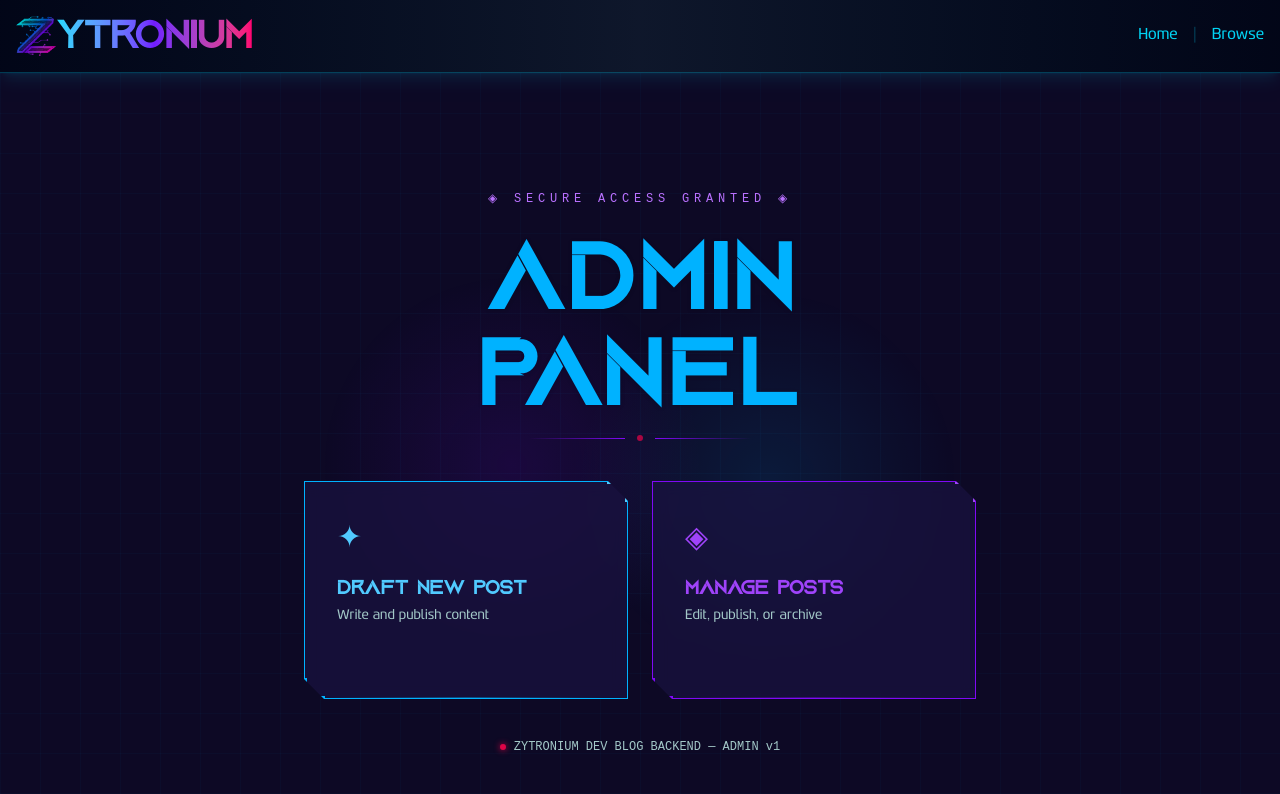
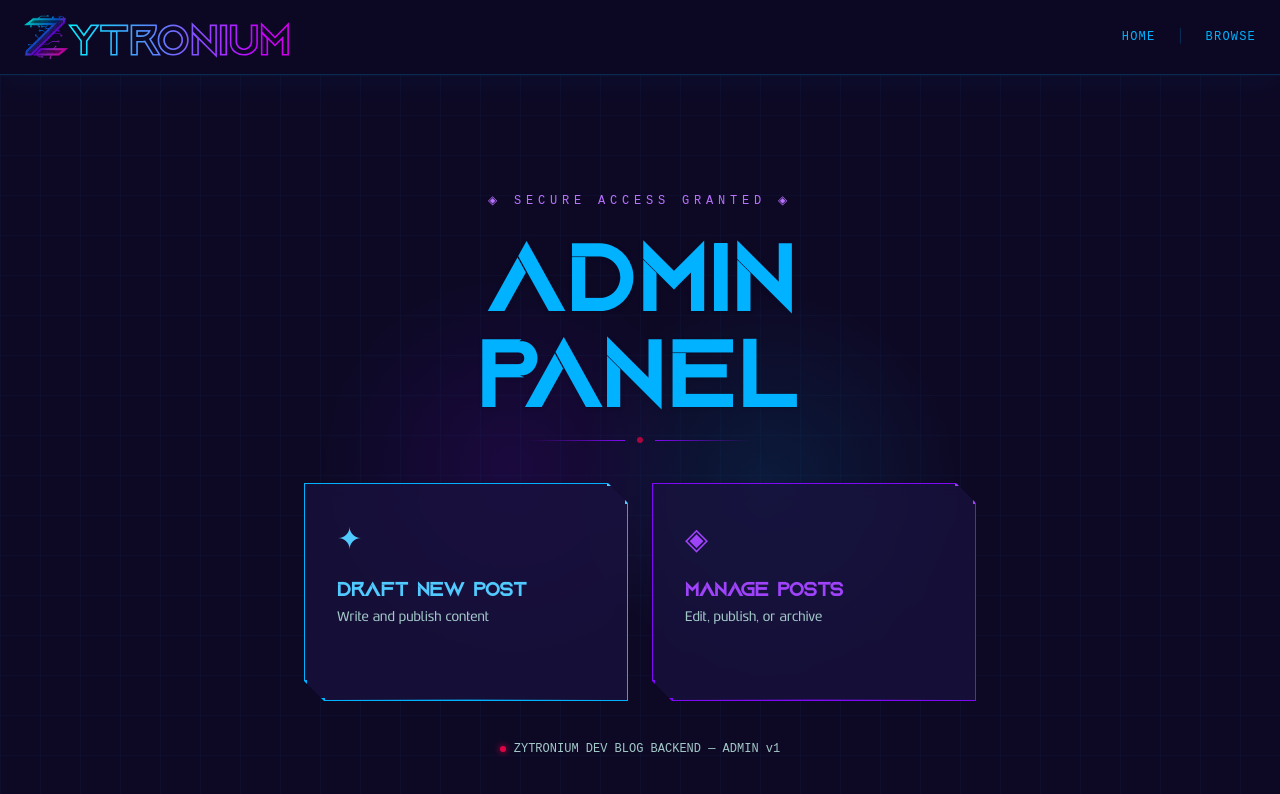
Before and after one commit to Zytronium/dev_blog, a Next.js app: page /admin in a window 1280 px wide. Shown: the top 794 px of the page. Built offline with nearby package versions, Linux system fonts and the light colour scheme; a web font is replaced by a local one.

Commit message:
Enhance nav bar

```diff
--- a/src/components/NavBar.tsx
+++ b/src/components/NavBar.tsx
@@ -2,93 +2,194 @@
 
 import Link from "next/link";
 import Image from "next/image";
-import {useState, useEffect} from "react";
+import { useState, useEffect } from "react";
+import { usePathname } from "next/navigation";
 
 const NavBar = () => {
+    const pathname = usePathname();
     const [contextMenu, setContextMenu] = useState<{ x: number; y: number } | null>(null);
 
     const handleContextMenu = (e: React.MouseEvent) => {
         e.preventDefault();
-        setContextMenu({x: e.clientX, y: e.clientY});
+        setContextMenu({ x: e.clientX, y: e.clientY });
     };
 
-    const handleCloseContextMenu = () => {
-        setContextMenu(null);
-    };
+    const handleCloseContextMenu = () => setContextMenu(null);
 
     useEffect(() => {
         if (contextMenu) {
-            document.addEventListener('click', handleCloseContextMenu);
-            return () => {
-                document.removeEventListener('click', handleCloseContextMenu);
-            };
+            document.addEventListener("click", handleCloseContextMenu);
+            return () => document.removeEventListener("click", handleCloseContextMenu);
         }
     }, [contextMenu]);
+
+    const navLink = (href: string, label: string) => {
+        const active = pathname === href;
+        return (
+            <Link
+                href={href}
+                className="relative group text-xs tracking-widest uppercase transition-colors duration-200"
+                style={{
+                    fontFamily: "'Victor Mono', monospace",
+                    color: active ? 'var(--primary-bright)' : 'var(--primary)',
+                }}
+            >
+                {label}
+                {/* Active underline */}
+                <span
+                    className="absolute -bottom-1 left-0 h-px transition-all duration-200"
+                    style={{
+                        width: active ? '100%' : '0%',
+                        background: 'var(--primary)',
+                        boxShadow: active ? '0 0 6px var(--primary)' : 'none',
+                    }}
+                />
+                {/* Hover underline (only when not active) */}
+                {!active && (
+                    <span
+                        className="absolute -bottom-1 left-0 h-px w-0 group-hover:w-full transition-all duration-200"
+                        style={{ background: 'var(--primary)', opacity: 0.5 }}
+                    />
+                )}
+            </Link>
+        );
+    };
+
     return (
-        <nav
-            className="flex items-center justify-between gap-4 p-4 border-b border-cyan-500/30 bg-gradient-to-r from-slate-950 via-slate-900 to-slate-950 backdrop-blur-md shadow-lg shadow-cyan-500/10">
-            <Link href="/" className="flex items-center">
-                <div className="hidden md:flex items-center gap-3">
+        <>
+            <nav
+                className="sticky top-0 z-40 flex items-center justify-between gap-4 px-6 py-3 backdrop-blur-md"
+                style={{
+                    background: 'rgba(13, 9, 37, 0.90)',
+                    borderBottom: '1px solid rgba(0, 178, 255, 0.2)',
+                    boxShadow: '0 4px 32px rgba(0, 178, 255, 0.05)',
+                }}
+            >
+                {/* Logo */}
+                <Link href="/" className="flex items-center group">
+                    {/* Desktop: logo image + YTRONIUM wordmark */}
+                    <div className="hidden md:flex items-center gap-0">
+                        <Image
+                            src="/logo.png"
+                            alt="Logo"
+                            width={44}
+                            height={44}
+                            priority
+                            onContextMenu={handleContextMenu}
+                        />
+                        {/* SVG wordmark — neon gradient outline, same technique as LogoLarge */}
+                        <svg
+                            viewBox="0 0 480 62"
+                            className="h-[50px] w-auto select-none"
+                            aria-hidden="true"
+                            style={{ marginLeft: '-2px' }}
+                        >
+                            <defs>
+                                <linearGradient id="nav-neon-gradient" x1="0%" y1="0%" x2="100%" y2="0%">
+                                    <stop offset="0%" stopColor="#00f4ff" />
+                                    <stop offset="50%" stopColor="#c800ff" />
+                                    <stop offset="100%" stopColor="#ff0454" />
+                                </linearGradient>
+                                <mask id="nav-outline-mask" maskUnits="userSpaceOnUse">
+                                    <rect width="480" height="62" fill="black" />
+                                    <text
+                                        x="4"
+                                        y="52"
+                                        textAnchor="start"
+                                        fontFamily="Aquire, sans-serif"
+                                        fontSize="52"
+                                        fontWeight="400"
+                                        letterSpacing="0.05em"
+                                        fill="white"
+                                        stroke="white"
+                                        strokeWidth="4"
+                                        paintOrder="stroke"
+                                    >
+                                        YTRONIUM
+                                    </text>
+                                </mask>
+                            </defs>
+                            {/* Neon gradient visible only through the stroked text outline */}
+                            <rect width="480" height="62" fill="url(#nav-neon-gradient)" mask="url(#nav-outline-mask)" />
+                            {/* Dark fill on top — same as LogoLarge's fill="black" — so outline glows against dark interior */}
+                            <text
+                                x="4"
+                                y="52"
+                                textAnchor="start"
+                                fontFamily="Aquire, sans-serif"
+                                fontSize="52"
+                                fontWeight="400"
+                                letterSpacing="0.05em"
+                                fill="#0d0925"
+                            >
+                                YTRONIUM
+                            </text>
+                        </svg>
+                    </div>
+
+                    {/* Mobile: logo only */}
                     <Image
                         src="/logo.png"
                         alt="Logo"
                         width={40}
                         height={40}
-                        className="hover:opacity-80 transition-opacity"
+                        className="block md:hidden"
                         priority
                         onContextMenu={handleContextMenu}
                     />
-                    <span
-                        className="text-[40px] font-bold leading-none bg-gradient-to-r from-[#1BDBFFFF] via-[#711BFFFF] to-[#FF0071FF] bg-clip-text text-transparent -ml-3"
-                        style={{fontFamily: 'Aquire, sans-serif'}}
-                    >
-                        YTRONIUM
-                    </span>
+                </Link>
+
+                {/* Nav links */}
+                <div className="flex items-center gap-6">
+                    {navLink("/", "Home")}
+                    <span style={{ color: 'var(--primary)', opacity: 0.25 }}>|</span>
+                    {navLink("/browse", "Browse")}
                 </div>
-                <Image
-                    src="/logo.png"
-                    alt="Logo"
-                    width={40}
-                    height={40}
-                    className="block md:hidden hover:opacity-80 transition-opacity"
-                    priority
-                    onContextMenu={handleContextMenu}
-                />
-            </Link>
-            <div className="flex items-center gap-4">
-                <Link href="/"
-                      className="text-cyan-400 hover:text-cyan-300 hover:drop-shadow-[0_0_8px_rgba(34,211,238,0.8)] transition-all duration-300 font-medium">
-                    Home
-                </Link>
-                <span className="text-cyan-600/50">|</span>
-                <Link href="/browse"
-                      className="text-cyan-400 hover:text-cyan-300 hover:drop-shadow-[0_0_8px_rgba(34,211,238,0.8)] transition-all duration-300 font-medium">
-                Browse
-                </Link>
-            </div>
+            </nav>
+
+            {/* Context menu */}
             {contextMenu && (
                 <div
-                    className="fixed bg-slate-800 border border-cyan-500/30 rounded-md shadow-lg shadow-cyan-500/20 py-1 z-50"
-                    style={{top: contextMenu.y, left: contextMenu.x}}
+                    className="fixed z-50 py-1 min-w-44"
+                    style={{
+                        top: contextMenu.y,
+                        left: contextMenu.x,
+                        background: 'rgba(13, 9, 37, 0.97)',
+                        border: '1px solid var(--primary)',
+                        backdropFilter: 'blur(8px)',
+                        boxShadow: '0 0 20px rgba(0,178,255,0.15)',
+                        clipPath: 'polygon(0 0, calc(100% - 8px) 0, 100% 8px, 100% 100%, 8px 100%, 0 calc(100% - 8px))',
+                    }}
                 >
-                    <Link
-                        href="/congratulations-you-found-me"
-                        className="block px-4 py-2 text-cyan-400 hover:bg-slate-700 hover:text-cyan-300 transition-colors"
-                        onClick={handleCloseContextMenu}
-                    >
+                    <ContextMenuItem href="/congratulations-you-found-me" onClick={handleCloseContextMenu}>
                         Go to super secret place
-                    </Link>
-                    <Link
-                        href="/admin"
-                        className="block px-4 py-2 text-cyan-400 hover:bg-slate-700 hover:text-cyan-300 transition-colors"
-                        onClick={handleCloseContextMenu}
-                    >
+                    </ContextMenuItem>
+                    <ContextMenuItem href="/admin" onClick={handleCloseContextMenu}>
                         Go to admin panel
-                    </Link>
+                    </ContextMenuItem>
                 </div>
             )}
-        </nav>
+        </>
     );
 };
 
+function ContextMenuItem({ href, onClick, children }: { href: string; onClick: () => void; children: React.ReactNode }) {
+    return (
+        <Link
+            href={href}
+            onClick={onClick}
+            className="flex items-center gap-2 px-4 py-2 text-xs tracking-wider uppercase transition-colors duration-150"
+            style={{
+                fontFamily: "'Victor Mono', monospace",
+                color: 'var(--primary)',
+            }}
+            onMouseEnter={e => (e.currentTarget.style.background = 'rgba(0,178,255,0.08)')}
+            onMouseLeave={e => (e.currentTarget.style.background = 'transparent')}
+        >
+            <span style={{ color: 'var(--secondary-bright)', opacity: 0.7 }}>›</span>
+            {children}
+        </Link>
+    );
+}
+
 export default NavBar;
--- a/src/components/RecentPostsWidget.tsx
+++ b/src/components/RecentPostsWidget.tsx
@@ -11,7 +11,7 @@ async function getRecentPosts(): Promise<ParsedPost[]> {
         SELECT slug, title, excerpt, tags, created_at as "createdAt", status
         FROM posts
         WHERE status = 'published'
-        ORDER BY created_at DESC
+        ORDER BY created_at ASC
         LIMIT 3
     `;
     return posts.map(post => ({
```
